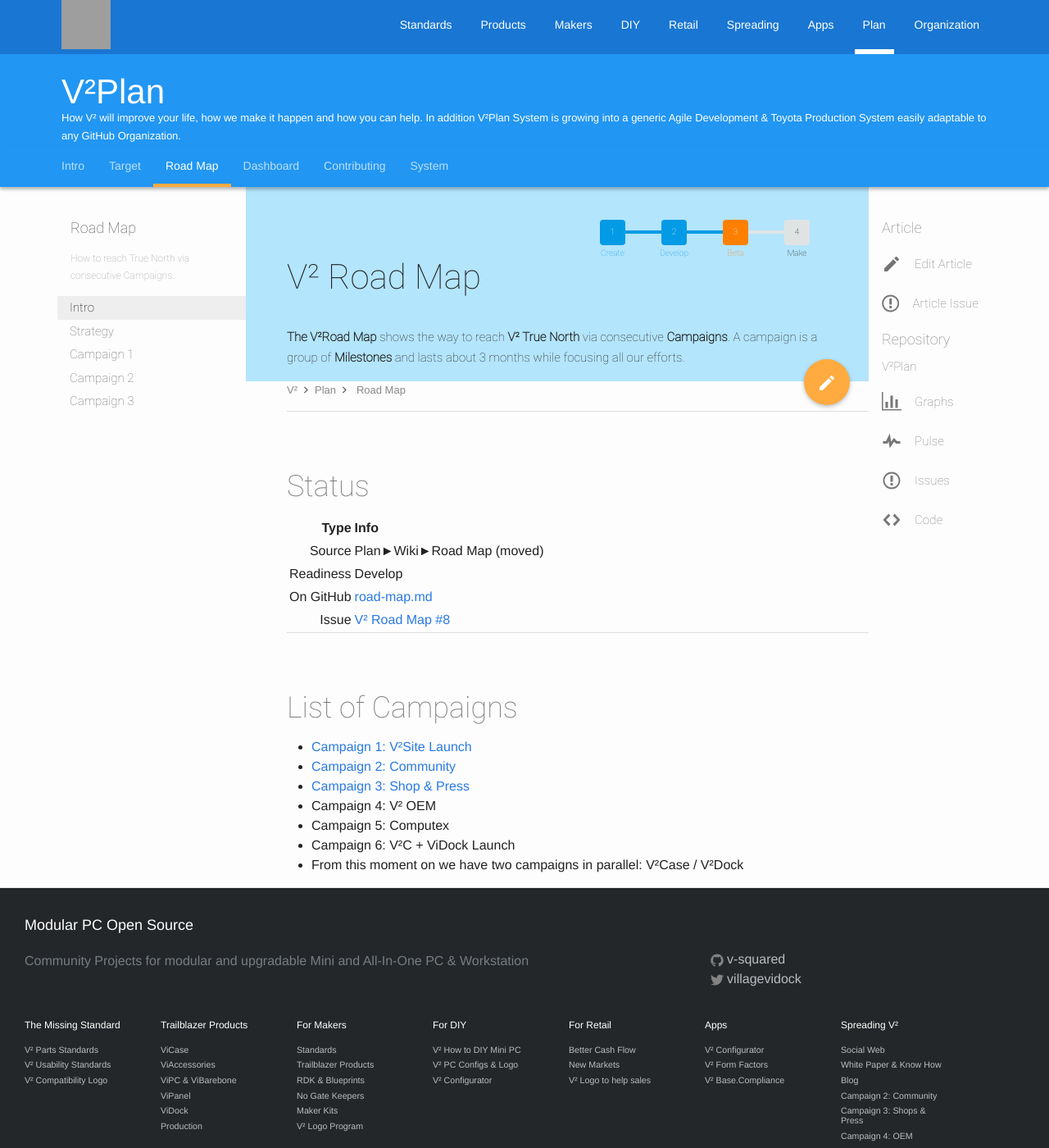
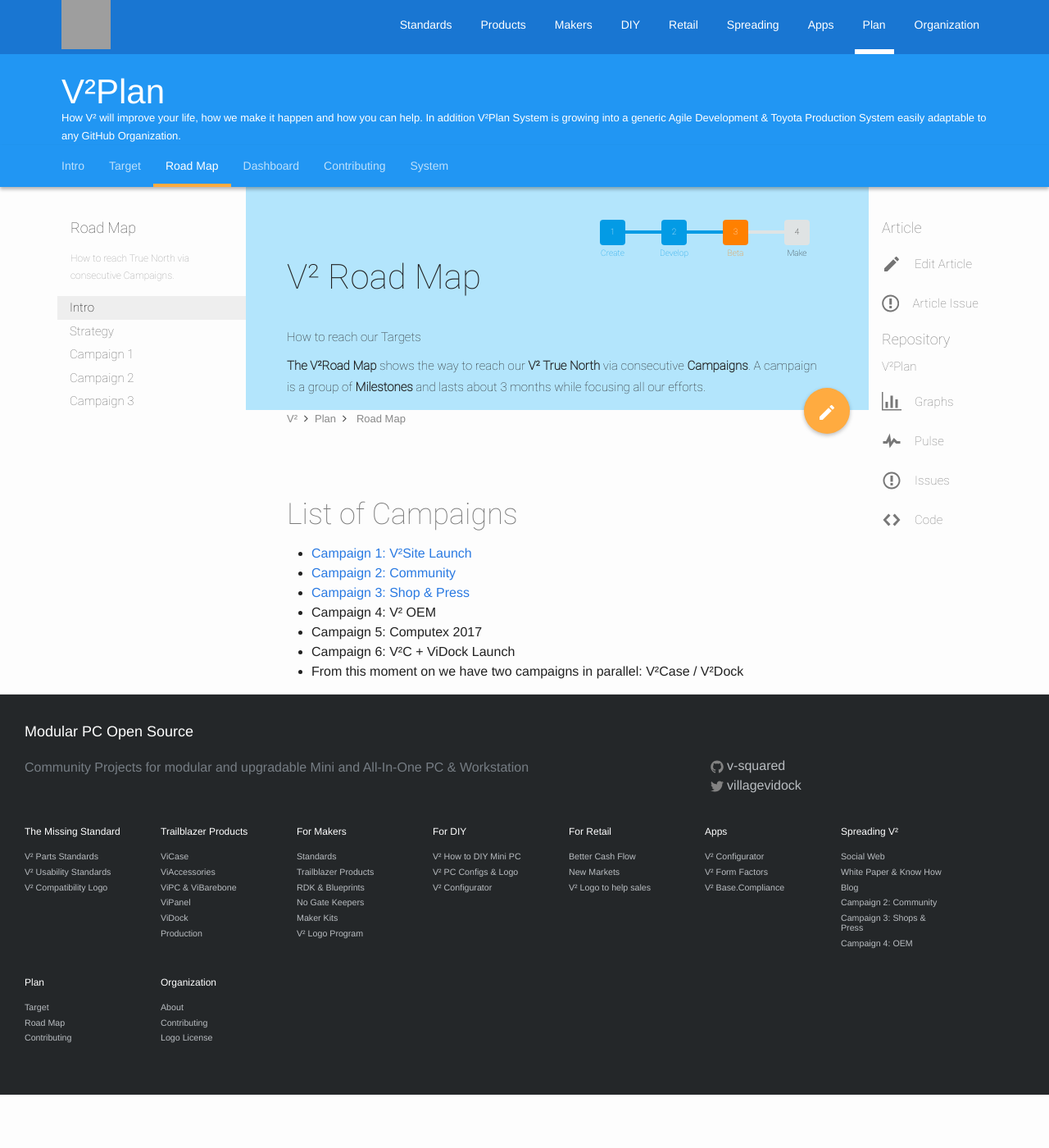
Before and after one commit to V-Squared/v2-Plan, a Jekyll site: the page built from road-map.md, in a window 1280 px wide and 1400 px high. Shown: the whole window at 82% size. Built offline with Jekyll 4.4.1, drawn with Linux system fonts in a browser that asks for light colours; grey boxes are pictures that could not be loaded.

Commit message:
Updated Front Matter and Introduction to new Nav

```diff
--- a/road-map.md
+++ b/road-map.md
@@ -1,25 +1,12 @@
 ---
 layout: page
-menu: Road Map
 title: V² Road Map
-subtitle: <strong>The V²Road Map</strong> shows the way to reach <strong>V² True North</strong> via consecutive <strong>Campaigns</strong>. A campaign is a group of <strong>Milestones</strong> and lasts about 3 months while focusing all our efforts.
-breadcrumbs: Road Map
-order: 2
+subtitle: How to reach our Targets
+abstract: <strong>The V²Road Map</strong> shows the way to reach our <strong>V² True North</strong> via consecutive <strong>Campaigns</strong>. A campaign is a group of <strong>Milestones</strong> and lasts about 3 months while focusing all our efforts.
+issueNo: 95
 ---
 
 
---------------------------
-
-# Status
-
-| Type  | Info |
-|------:|:-----|
-| Source | Plan►Wiki►Road Map (moved) |
-| Readiness | Develop |
-| On GitHub | [road-map.md](https://github.com/V-Squared/v2-Plan/blob/gh-pages/road-map.md) |
-| Issue | [ V² Road Map #8 ](https://github.com/V-Squared/v2-Plan/issues/8)  |
-
---------------------------
 
 
 # List of Campaigns
@@ -27,6 +14,6 @@ order: 2
 - [Campaign 2: Community](http://v-squared.github.io/v2-Plan/roadMap/campaign02/)
 - [Campaign 3: Shop & Press](http://v-squared.github.io/v2-Plan/roadMap/campaign02/)
 - Campaign 4: V² OEM
-- Campaign 5: Computex
+- Campaign 5: Computex 2017
 - Campaign 6: V²C + ViDock Launch
 - From this moment on we have two campaigns in parallel: V²Case / V²Dock
```
